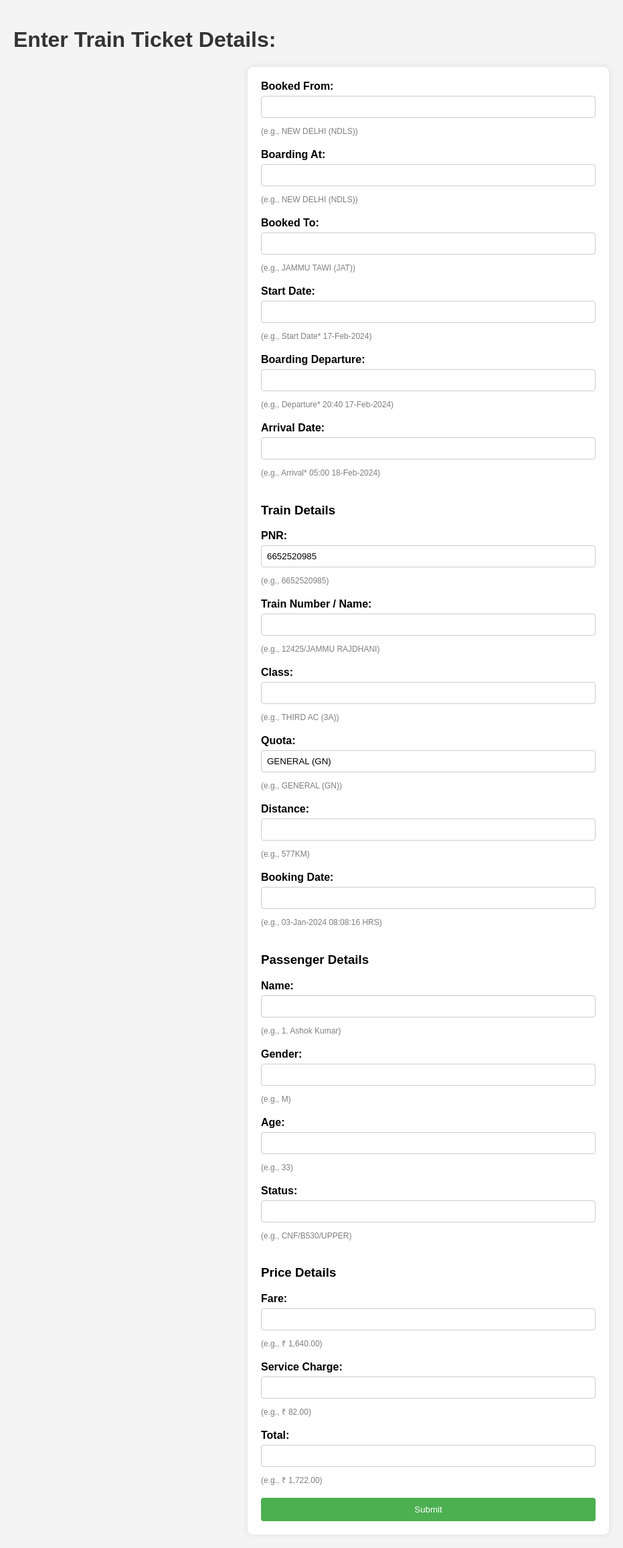
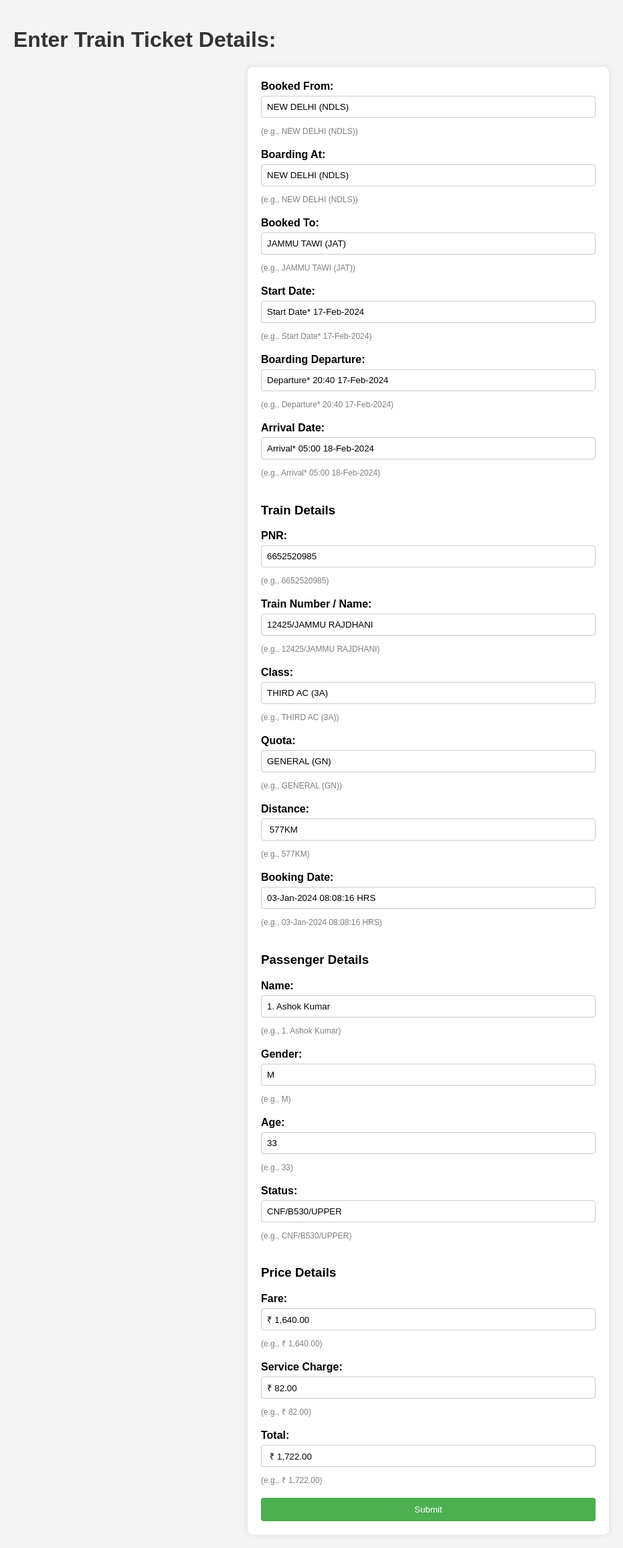
Before and after one commit to Souravvmishra/tickets-by-soruu, a Flask app: page / in a window 1280 px wide. Shown: the whole page at 67% size, without its empty margins (0-931 px from the left). Run offline with Flask 3, Linux system fonts and the light colour scheme.

```diff
--- a/app.py
+++ b/app.py
@@ -59,4 +59,4 @@ def index():
     return render_template("index.html")
 
 if __name__ == "__main__":
-    app.run(debug=True)
+    app.run()
--- a/requirements.txt
+++ b/requirements.txt
@@ -1,3 +1,4 @@
 flask
 pillow
 gunicorn
+segno
--- a/templates/index.html
+++ b/templates/index.html
@@ -65,37 +65,37 @@
     <form method="POST">
 
         <label for="booked_from">Booked From:</label>
-        <input type="text" name="booked_from" required>
+        <input value="NEW DELHI (NDLS)" type="text" name="booked_from" required>
         <span class="dummy">(e.g., NEW DELHI (NDLS))</span>
         <br />
         <br />
 
         <label for="boarding_at">Boarding At:</label>
-        <input type="text" name="boarding_at" required>
+        <input value="NEW DELHI (NDLS)" type="text" name="boarding_at" required>
         <span class="dummy">(e.g., NEW DELHI (NDLS))</span>
         <br />
         <br />
 
         <label for="booked_to">Booked To:</label>
-        <input type="text" name="booked_to" required>
+        <input value="JAMMU TAWI (JAT)" type="text" name="booked_to" required>
         <span class="dummy">(e.g., JAMMU TAWI (JAT))</span>
         <br />
         <br />
 
         <label for="start_date">Start Date:</label>
-        <input type="text" name="start_date" required>
+        <input value="Start Date* 17-Feb-2024" type="text" name="start_date" required>
         <span class="dummy">(e.g., Start Date* 17-Feb-2024)</span>
         <br />
         <br />
 
         <label for="boarding_departure">Boarding Departure:</label>
-        <input type="text" name="boarding_departure" required>
+        <input value="Departure* 20:40 17-Feb-2024" type="text" name="boarding_departure" required>
         <span class="dummy">(e.g., Departure* 20:40 17-Feb-2024)</span>
         <br />
         <br />
 
         <label for="arrival_date">Arrival Date:</label>
-        <input type="text" name="arrival_date" required>
+        <input value="Arrival* 05:00 18-Feb-2024" type="text" name="arrival_date" required>
         <span class="dummy">(e.g., Arrival* 05:00 18-Feb-2024)</span>
         <br />
         <br />
@@ -108,31 +108,31 @@
         <br />
 
         <label for="train_name">Train Number / Name:</label>
-        <input type="text" name="train_name" required>
+        <input value="12425/JAMMU RAJDHANI" type="text" name="train_name" required>
         <span class="dummy">(e.g., 12425/JAMMU RAJDHANI)</span>
         <br />
         <br />
 
         <label for="class">Class:</label>
-        <input type="text" name="train_class" required>
+        <input value="THIRD AC (3A)" type="text" name="train_class" required>
         <span class="dummy">(e.g., THIRD AC (3A))</span>
         <br />
         <br />
 
         <label for="quota">Quota:</label>
-        <input value="GENERAL (GN)" type="text" name="quota" required>
+        <input value="GENERAL (GN)" value="GENERAL (GN)" type="text" name="quota" required>
         <span class="dummy">(e.g., GENERAL (GN))</span>
         <br />
         <br />
 
         <label for="distance">Distance:</label>
-        <input type="text" name="distance" required>
+        <input value=" 577KM" type="text" name="distance" required>
         <span class="dummy">(e.g., 577KM)</span>
         <br />
         <br />
 
         <label for="booking_date">Booking Date:</label>
-        <input type="text" name="booking_date" required>
+        <input value="03-Jan-2024 08:08:16 HRS" type="text" name="booking_date" required>
         <span class="dummy">(e.g., 03-Jan-2024 08:08:16 HRS)</span>
         <br />
         <br />
@@ -140,44 +140,44 @@
 
         <h3>Passenger Details</h3>
         <label for="passenger_name">Name:</label>
-        <input type="text" name="passenger_name" required>
+        <input value="1. Ashok Kumar" type="text" name="passenger_name" required>
         <span class="dummy">(e.g., 1. Ashok Kumar)</span>
         <br />
         <br />
 
         <label for="gender">Gender:</label>
-        <input type="text" name="gender" required>
+        <input value="M" type="text" name="gender" required>
         <span class="dummy">(e.g., M)</span>
         <br />
         <br />
 
         <label for="age">Age:</label>
-        <input type="text" name="age" required>
+        <input value="33" type="text" name="age" required>
         <span class="dummy">(e.g., 33)</span>
         <br />
         <br />
 
         <label for="status">Status:</label>
-        <input type="text" name="status" required>
+        <input value="CNF/B530/UPPER" type="text" name="status" required>
         <span class="dummy">(e.g., CNF/B530/UPPER)</span>
         <br />
         <br />
 
         <h3>Price Details</h3>
         <label for="fare">Fare:</label>
-        <input type="text" name="fare" required>
+        <input value="₹ 1,640.00" type="text" name="fare" required>
         <span class="dummy">(e.g., ₹ 1,640.00)</span>
         <br />
         <br />
 
         <label for="service_charge">Service Charge:</label>
-        <input type="text" name="service_charge" required>
+        <input value="₹ 82.00" type="text" name="service_charge" required>
         <span class="dummy">(e.g., ₹ 82.00)</span>
         <br />
         <br />
 
         <label for="total">Total:</label>
-        <input type="text" name="total" required>
+        <input value=" ₹ 1,722.00" type="text" name="total" required>
         <span class="dummy">(e.g., ₹ 1,722.00)</span>
         <br />
         <br />
```
Also changed, not shown: getQR.py (added, +12 -0 lines), newTicketAtul.py (+37 -0 lines), basic_qrcode.png (added), ticket_qr.png (added).
